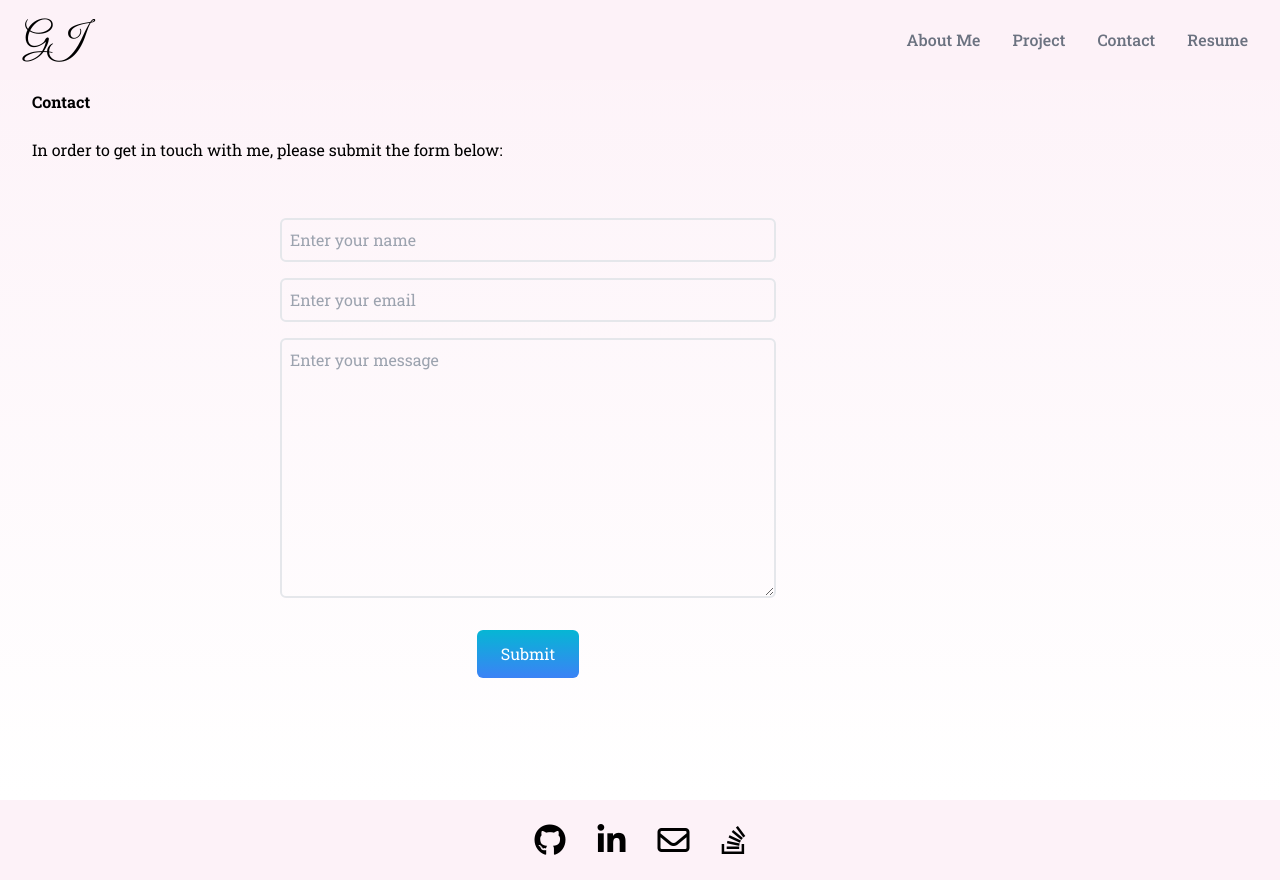
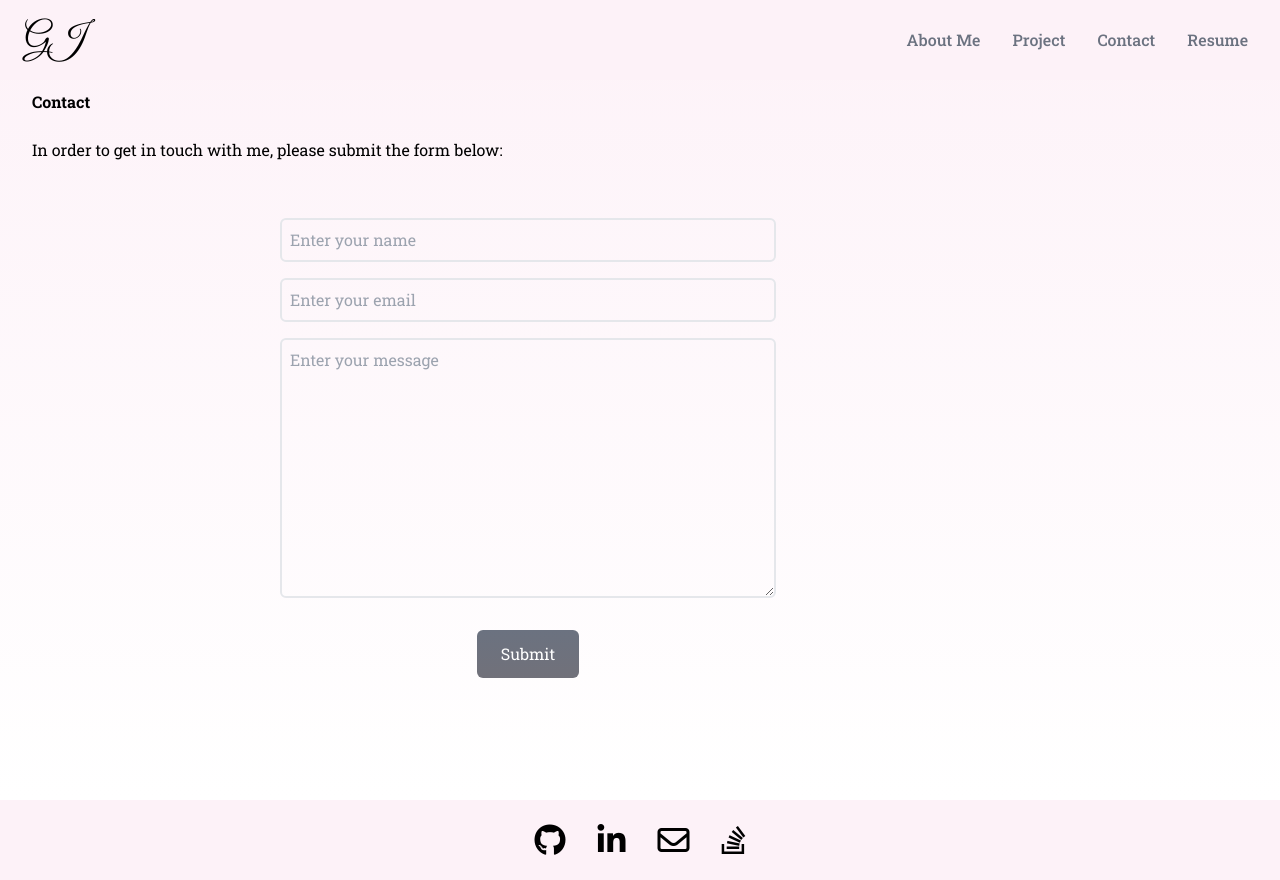
Before and after one commit to Ghazaleh-J/About-Me, a React (Create React App) app: page / in a window 1280 px wide. Both pictures are taken after a click on the item "Contact". Built offline with nearby package versions, Linux system fonts and the light colour scheme.

Commit message:
set up getform

```diff
--- a/src/components/Contact.js
+++ b/src/components/Contact.js
@@ -47,7 +47,7 @@ export default function Contact() {
               <p className="py-6">In order to get in touch with me, please submit the form below:</p>
             </div>
             <div className="flex justify-center items-center">
-              <form className="flex flex-col w-full md:w-1/2" onSubmit={handleSubmit}>
+              <form action="https://getform.io/f/35b882b9-81ac-4166-b26e-0d8f439e8a5e" method="POST" className="flex flex-col w-full md:w-1/2">
                 <input type="text" name="name" defaultValue={name} onBlur={handleChange} placeholder="Enter your name" className="p-2 bg-transparent border-2 rounded-md focus:outline-none"></input>
                 <input type="text" name="email" defaultValue={email} onBlur={handleChange} placeholder="Enter your email" className="my-4 p-2 bg-transparent border-2 rounded-md focus:outline-none"></input>
                 <textarea name="message" defaultValue={message} onBlur={handleChange} placeholder="Enter your message" rows="10" className="p-2 bg-transparent border-2 rounded-md focus:outline-none"></textarea>
@@ -56,7 +56,7 @@ export default function Contact() {
                     <p className="error-text">{errorMessage}</p>
                   </div>
                  )}
-                <button className="text-white bg-gradient-to-b from-cyan-500 to-blue-500 px-6 py-3 my-8 mx-auto flex item-center rounded-md hover:scale-110 duration-300">Submit</button>
+                <button className="text-white bg-gradient-to-b from-gray-500 to-zinc-500 px-6 py-3 my-8 mx-auto flex item-center rounded-md hover:scale-110 duration-300" onSubmit={handleSubmit}>Submit</button>
               </form>
             </div>
           </div>
```
